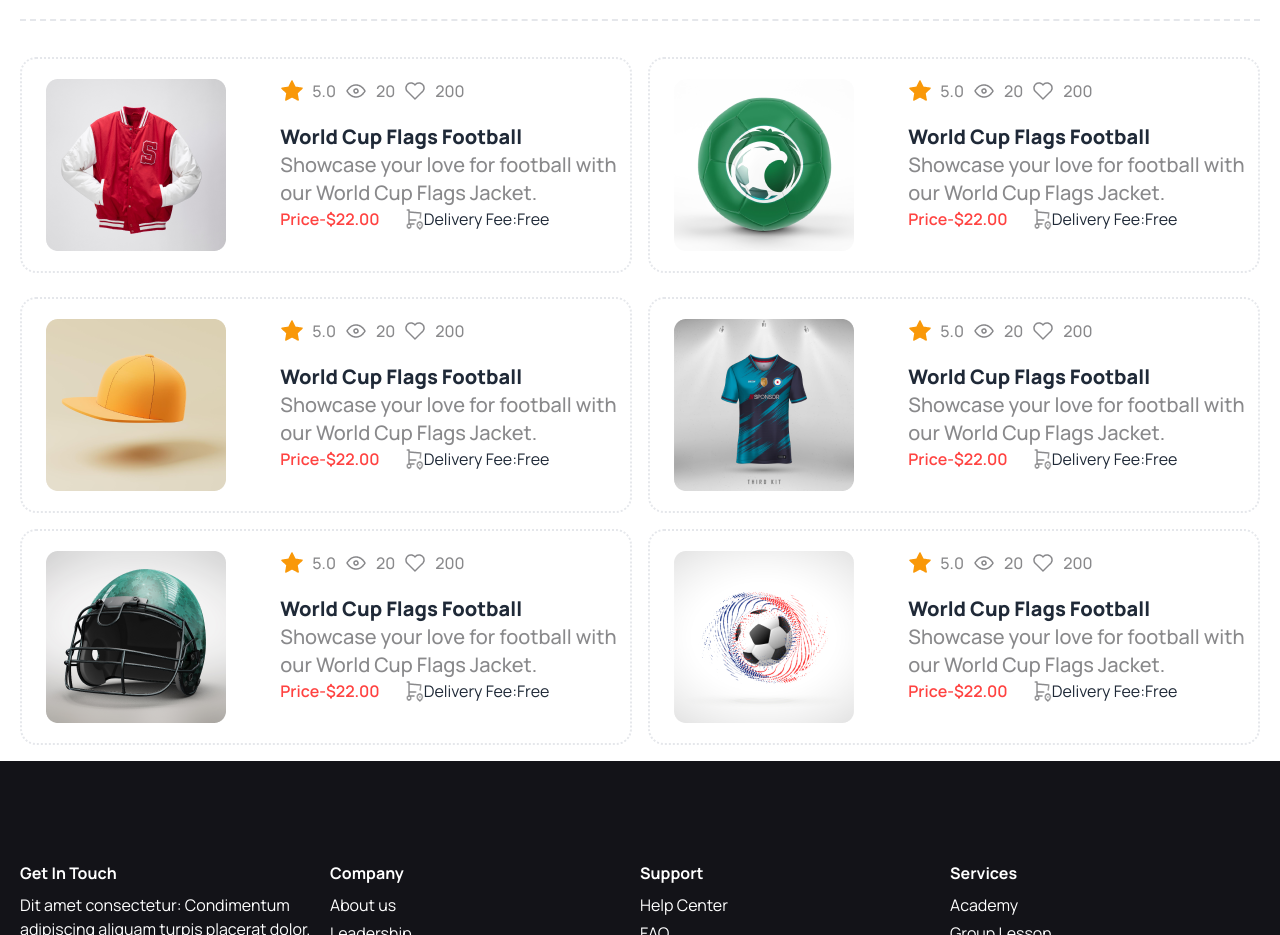
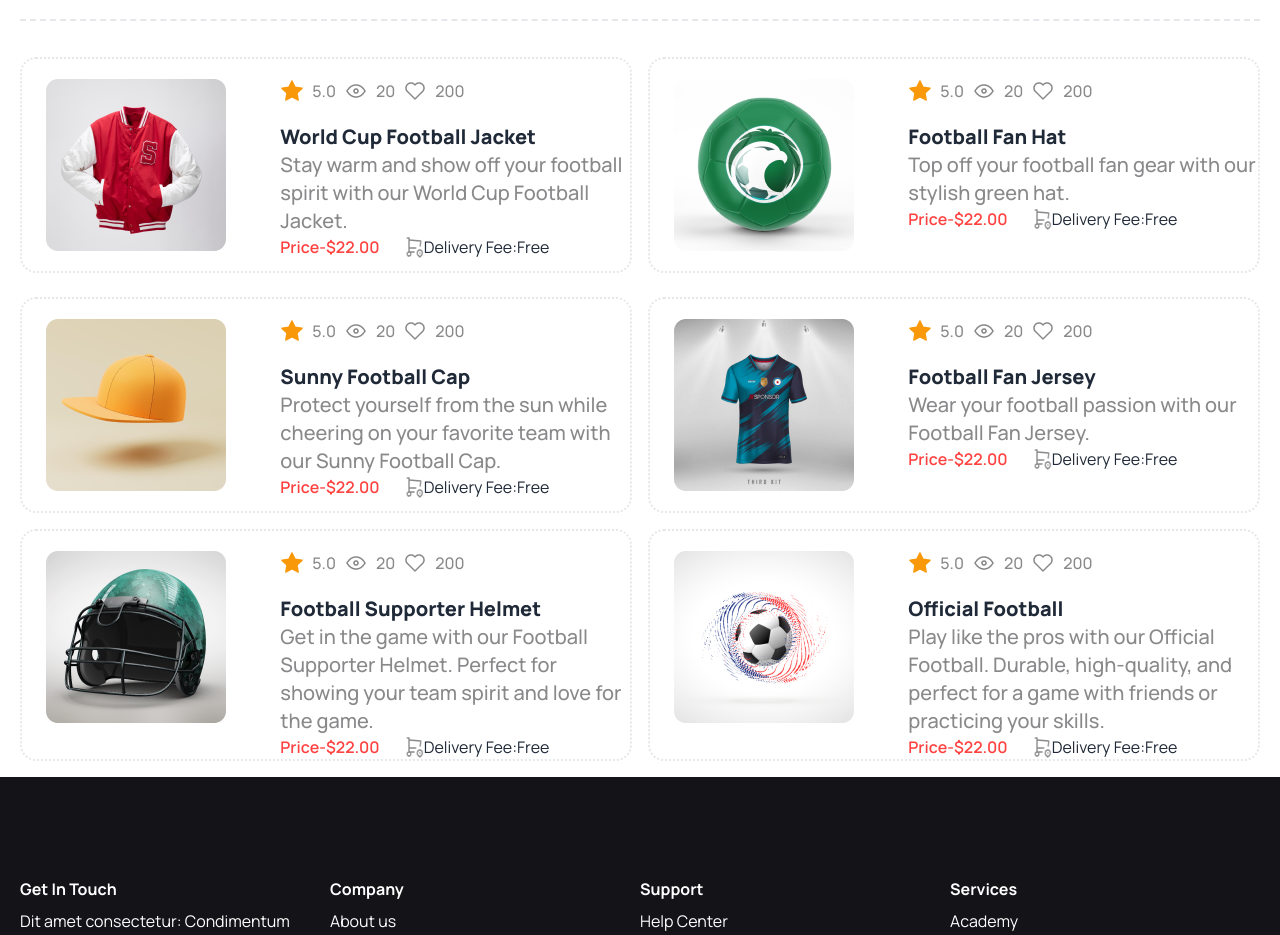
Before and after one commit to Zihad4u/assignment-3, a plain HTML site: page index.html in a window 1280 px wide. Shown: the part 2480-3415 px from the top of the page. Drawn offline with nearby package versions, Linux system fonts and the light colour scheme.

Commit message:
remove lorem text

```diff
--- a/index.html
+++ b/index.html
@@ -215,9 +215,8 @@
                             <p class="font-medium text-rgb">200</p>
                         </div>
                         <div class="  gap-2">
-                            <h3 class="font-extrabold text-xl">World Cup Flags Football</h3>
-                            <p class="text-xl font-medium text-rgb ">Showcase your love for football with our World Cup
-                                Flags Jacket. </p>
+                            <h3 class="font-extrabold text-xl">World Cup Football Jacket</h3>
+                            <p class="text-xl font-medium text-rgb ">Stay warm and show off your football spirit with our World Cup Football Jacket.</p>
                         </div>
 
                         <div class="flex space-x-5 gap-1  ">
@@ -243,10 +242,8 @@
                             <p class="font-medium text-rgb">200</p>
                         </div>
                         <div class="  gap-2">
-                            <h3 class="font-extrabold text-xl">World Cup Flags Football</h3>
-                            <p class="text-xl font-medium text-rgb ">Showcase your love for football with our World Cup
-                                Flags
-                                Jacket. </p>
+                            <h3 class="font-extrabold text-xl">Football Fan Hat</h3>
+                            <p class="text-xl font-medium text-rgb ">Top off your football fan gear with our stylish green hat. </p>
                         </div>
 
                         <div class="flex space-x-5 gap-1  ">
@@ -275,10 +272,8 @@
                             <p class="font-medium text-rgb">200</p>
                         </div>
                         <div class="  gap-2">
-                            <h3 class="font-extrabold text-xl">World Cup Flags Football</h3>
-                            <p class="text-xl font-medium text-rgb ">Showcase your love for football with our World Cup
-                                Flags
-                                Jacket. </p>
+                            <h3 class="font-extrabold text-xl">Sunny Football Cap</h3>
+                            <p class="text-xl font-medium text-rgb ">Protect yourself from the sun while cheering on your favorite team with our Sunny Football Cap. </p>
                         </div>
 
                         <div class="flex space-x-5 gap-1  ">
@@ -304,10 +299,8 @@
                             <p class="font-medium text-rgb">200</p>
                         </div>
                         <div class="  gap-2">
-                            <h3 class="font-extrabold text-xl">World Cup Flags Football</h3>
-                            <p class="text-xl font-medium text-rgb ">Showcase your love for football with our World Cup
-                                Flags
-                                Jacket. </p>
+                            <h3 class="font-extrabold text-xl">Football Fan Jersey</h3>
+                            <p class="text-xl font-medium text-rgb ">Wear your football passion with our Football Fan Jersey. </p>
                         </div>
 
                         <div class="flex space-x-5 gap-1  ">
@@ -336,10 +329,8 @@
                             <p class="font-medium text-rgb">200</p>
                         </div>
                         <div class="  gap-2">
-                            <h3 class="font-extrabold text-xl">World Cup Flags Football</h3>
-                            <p class="text-xl font-medium text-rgb ">Showcase your love for football with our World Cup
-                                Flags
-                                Jacket. </p>
+                            <h3 class="font-extrabold text-xl">Football Supporter Helmet</h3>
+                            <p class="text-xl font-medium text-rgb ">Get in the game with our Football Supporter Helmet. Perfect for showing your team spirit and love for the game.</p>
                         </div>
 
                         <div class="flex space-x-5 gap-1  ">
@@ -365,10 +356,8 @@
                             <p class="font-medium text-rgb">200</p>
                         </div>
                         <div class="  gap-2">
-                            <h3 class="font-extrabold text-xl">World Cup Flags Football</h3>
-                            <p class="text-xl font-medium text-rgb ">Showcase your love for football with our World Cup
-                                Flags
-                                Jacket. </p>
+                            <h3 class="font-extrabold text-xl">Official Football</h3>
+                            <p class="text-xl font-medium text-rgb ">Play like the pros with our Official Football. Durable, high-quality, and perfect for a game with friends or practicing your skills.  </p>
                         </div>
 
                         <div class="flex space-x-5 gap-1  ">
```
